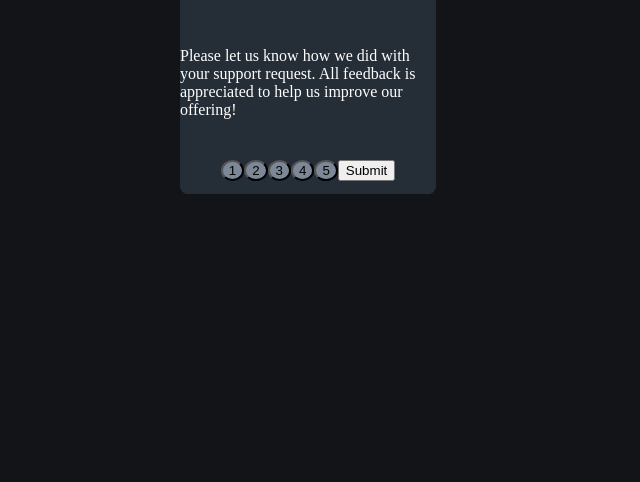
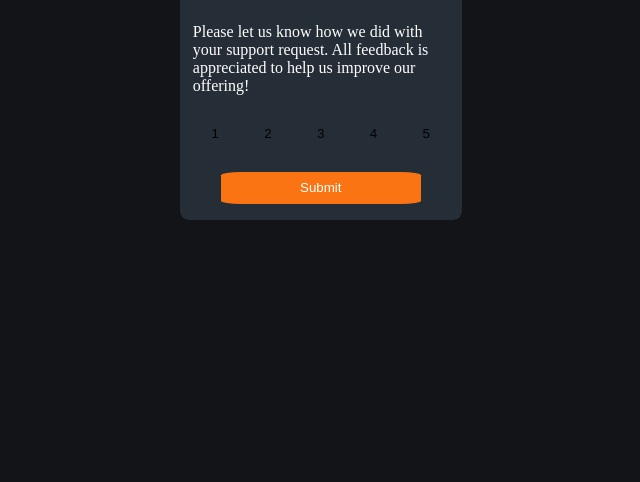
Before and after one commit to meliodas-png/Interactive-Rating-Component, a plain HTML site: page interactive-rating-component-main/index.html in a window 1280 px wide. Shown: the part 318-800 px from the top of the page, without its empty margins (332-972 px from the left). Drawn offline with Linux system fonts and the light colour scheme.

Commit message:
added basic formating and styling

```diff
--- a/interactive-rating-component-main/index.html
+++ b/interactive-rating-component-main/index.html
@@ -23,14 +23,16 @@
 
       <p> Please let us know how we did with your support request. All feedback is appreciated
         to help us improve our offering!</p>
-
+      <div id="ratings">
         <button class="rate"> 1 </button>
         <button class="rate"> 2 </button>
         <button class="rate"> 3 </button>
         <button class="rate"> 4 </button>
         <button class="rate"> 5 </button>
+      </div>
+      <div>
         <button id="button" onclick="submit-btn()"> Submit</button>
-
+      </div>
       <!-- Rating state end -->
     </div>
     <div class="page" id="final">
--- a/interactive-rating-component-main/styles.css
+++ b/interactive-rating-component-main/styles.css
@@ -24,11 +24,32 @@ main {
 }
 #initial {
     z-index: 1;
+    padding: 1%;
+    display: flex;
+    flex-wrap: wrap;
+
 }
 #final {
     z-index: 0;
 }
 .rate {
     border-radius: 50%;
-    background-color: hsl(216, 12%, 54%);
+    background-color: hsl(213, 19%, 18%);
+    border: none;
+    width: 45px;
+    height: 45px;
 }
+#ratings {
+    display: flex;
+    justify-content: space-between;
+    width: 100%;
+}
+#button {
+    height: 2rem;
+    width: 200px;
+    background-color: hsl(25, 97%, 53%);
+    border-radius: 10%;
+    color: white;
+    border: none;
+margin: 1rem;
+}
```
Lines whose indentation alone changed are shown as unchanged.
